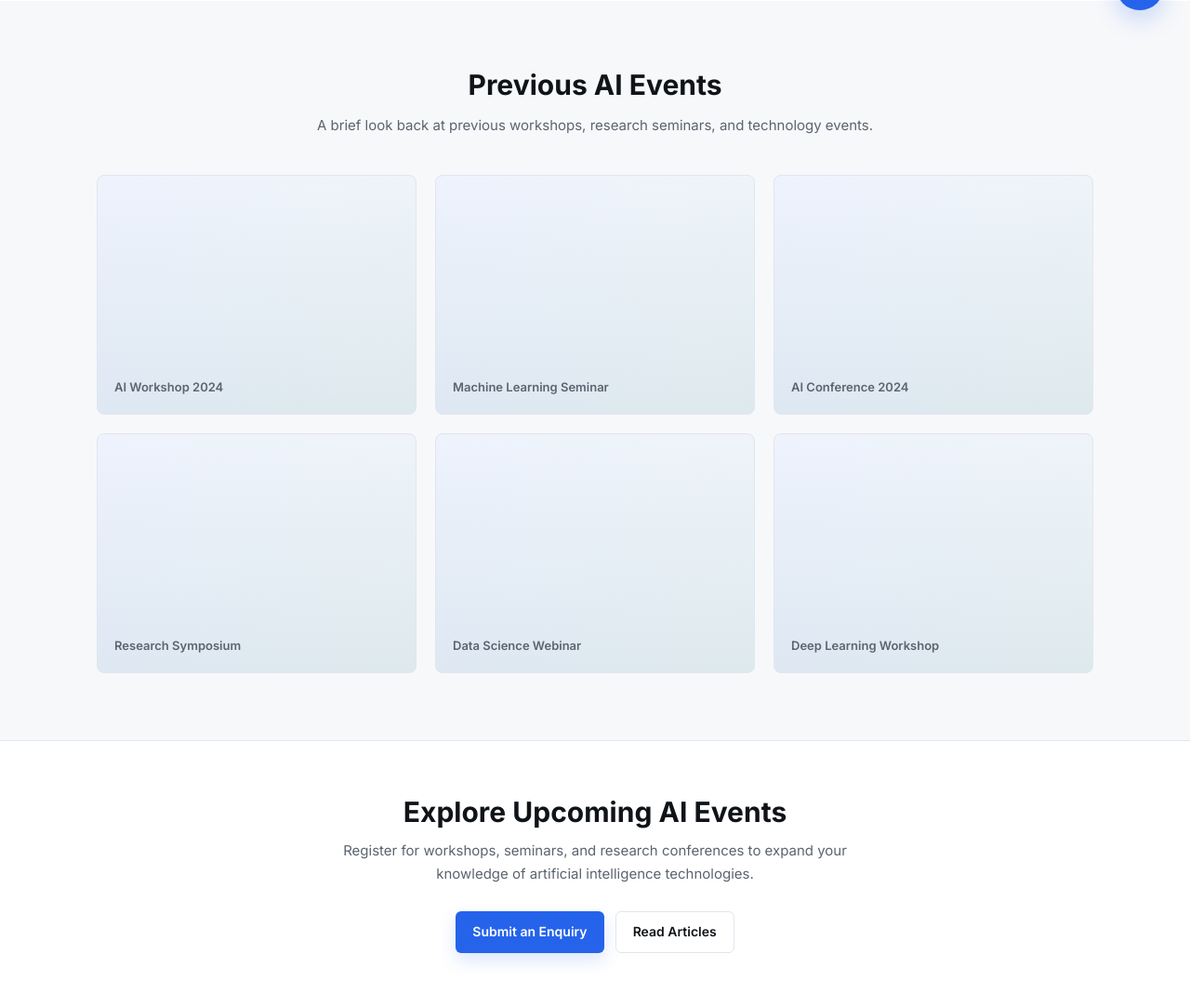
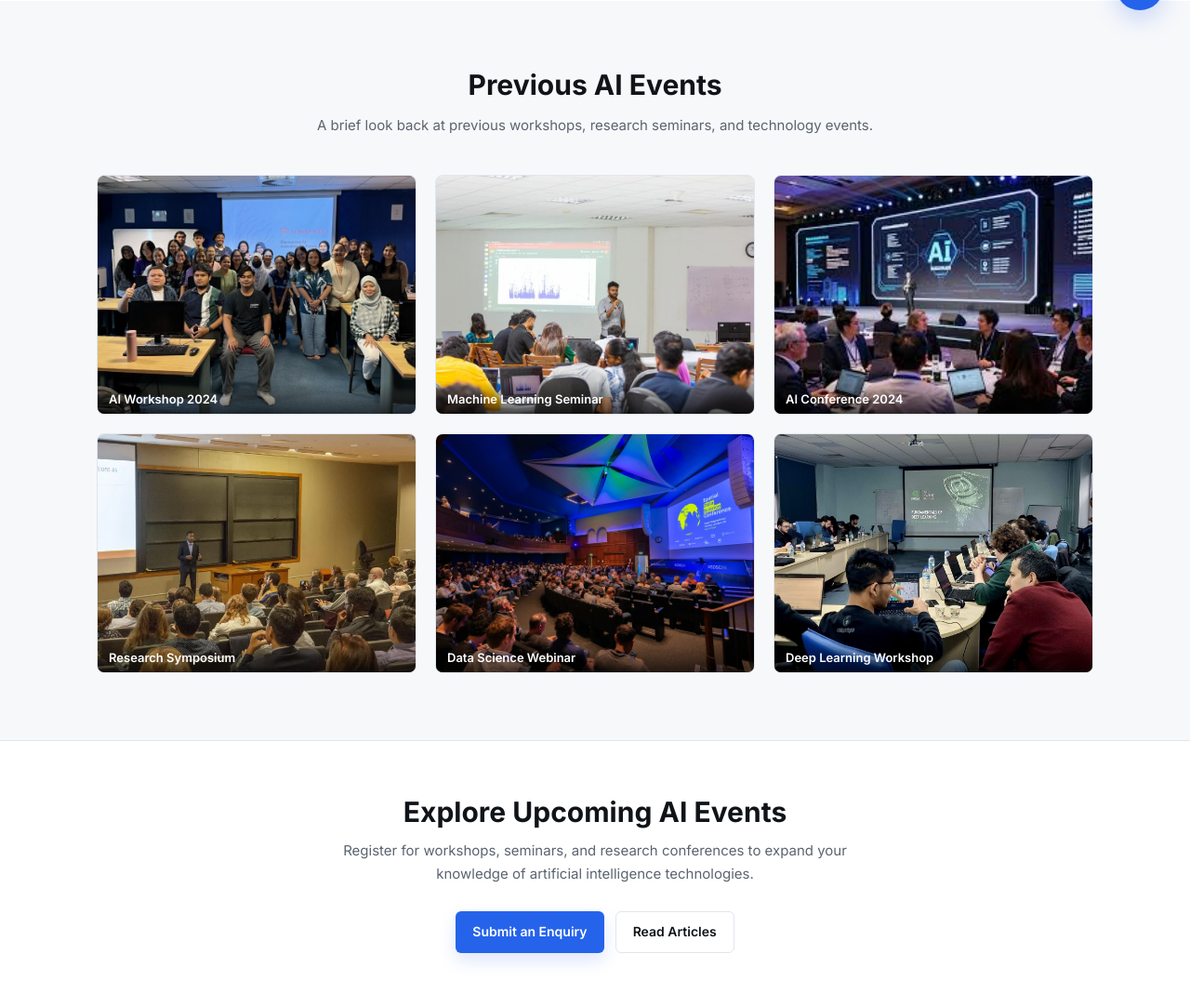
Before and after one commit to SabanamPoudel/Ai-Solutions1, a Django app: page /events/ in a window 1280 px wide. Shown: the part 761-1844 px from the top of the page at 93% size. Run offline with Django 5.2, Linux system fonts and the light colour scheme; data that the repository does not hold is empty.

Commit message:
Show fallback event gallery images

```diff
--- a/templates/events.html
+++ b/templates/events.html
@@ -96,12 +96,89 @@
           </div>
         </template>
         {% empty %}
-        <div class="gallery-item gallery-placeholder"><span>AI Workshop 2024</span></div>
-        <div class="gallery-item gallery-placeholder"><span>Machine Learning Seminar</span></div>
-        <div class="gallery-item gallery-placeholder"><span>AI Conference 2024</span></div>
-        <div class="gallery-item gallery-placeholder"><span>Research Symposium</span></div>
-        <div class="gallery-item gallery-placeholder"><span>Data Science Webinar</span></div>
-        <div class="gallery-item gallery-placeholder"><span>Deep Learning Workshop</span></div>
+        <button type="button" class="gallery-item gallery-item-clickable" data-template-id="fallback-event-ai-workshop">
+          <img src="{% static 'images/events/ai-workshop-2024.jpg' %}" alt="AI Workshop 2024">
+          <div class="gallery-item-caption">AI Workshop 2024</div>
+        </button>
+        <template id="fallback-event-ai-workshop">
+          <span class="event-type">Workshop</span>
+          <h2 class="site-modal-title">AI Workshop 2024</h2>
+          <p class="event-location">Previous Event</p>
+          <p class="site-modal-text">A hands-on workshop introducing practical artificial intelligence concepts and tools.</p>
+          <div class="event-modal-gallery">
+            <img src="{% static 'images/events/ai-workshop-2024.jpg' %}" alt="AI Workshop 2024">
+          </div>
+        </template>
+
+        <button type="button" class="gallery-item gallery-item-clickable" data-template-id="fallback-event-machine-learning">
+          <img src="{% static 'images/events/machine-learning-seminar.jpg' %}" alt="Machine Learning Seminar">
+          <div class="gallery-item-caption">Machine Learning Seminar</div>
+        </button>
+        <template id="fallback-event-machine-learning">
+          <span class="event-type">Seminar</span>
+          <h2 class="site-modal-title">Machine Learning Seminar</h2>
+          <p class="event-location">Previous Event</p>
+          <p class="site-modal-text">A seminar covering machine learning foundations, model training, and applied research topics.</p>
+          <div class="event-modal-gallery">
+            <img src="{% static 'images/events/machine-learning-seminar.jpg' %}" alt="Machine Learning Seminar">
+          </div>
+        </template>
+
+        <button type="button" class="gallery-item gallery-item-clickable" data-template-id="fallback-event-ai-conference">
+          <img src="{% static 'images/events/ai-conference-2024.jpg' %}" alt="AI Conference 2024">
+          <div class="gallery-item-caption">AI Conference 2024</div>
+        </button>
+        <template id="fallback-event-ai-conference">
+          <span class="event-type">Conference</span>
+          <h2 class="site-modal-title">AI Conference 2024</h2>
+          <p class="event-location">Previous Event</p>
+          <p class="site-modal-text">A conference bringing together students, researchers, and practitioners to discuss AI progress.</p>
+          <div class="event-modal-gallery">
+            <img src="{% static 'images/events/ai-conference-2024.jpg' %}" alt="AI Conference 2024">
+          </div>
+        </template>
+
+        <button type="button" class="gallery-item gallery-item-clickable" data-template-id="fallback-event-research-symposium">
+          <img src="{% static 'images/events/research-symposium.webp' %}" alt="Research Symposium">
+          <div class="gallery-item-caption">Research Symposium</div>
+        </button>
+        <template id="fallback-event-research-symposium">
+          <span class="event-type">Symposium</span>
+          <h2 class="site-modal-title">Research Symposium</h2>
+          <p class="event-location">Previous Event</p>
+          <p class="site-modal-text">A research-focused event exploring intelligent systems, analytics, and emerging AI methods.</p>
+          <div class="event-modal-gallery">
+            <img src="{% static 'images/events/research-symposium.webp' %}" alt="Research Symposium">
+          </div>
+        </template>
+
+        <button type="button" class="gallery-item gallery-item-clickable" data-template-id="fallback-event-data-science">
+          <img src="{% static 'images/events/data-science-webinar.jpg' %}" alt="Data Science Webinar">
+          <div class="gallery-item-caption">Data Science Webinar</div>
+        </button>
+        <template id="fallback-event-data-science">
+          <span class="event-type">Webinar</span>
+          <h2 class="site-modal-title">Data Science Webinar</h2>
+          <p class="event-location">Previous Event</p>
+          <p class="site-modal-text">An online session focused on data analysis, visualisation, and evidence-based decision making.</p>
+          <div class="event-modal-gallery">
+            <img src="{% static 'images/events/data-science-webinar.jpg' %}" alt="Data Science Webinar">
+          </div>
+        </template>
+
+        <button type="button" class="gallery-item gallery-item-clickable" data-template-id="fallback-event-deep-learning">
+          <img src="{% static 'images/events/deep-learning-workshop.jpg' %}" alt="Deep Learning Workshop">
+          <div class="gallery-item-caption">Deep Learning Workshop</div>
+        </button>
+        <template id="fallback-event-deep-learning">
+          <span class="event-type">Workshop</span>
+          <h2 class="site-modal-title">Deep Learning Workshop</h2>
+          <p class="event-location">Previous Event</p>
+          <p class="site-modal-text">A technical workshop introducing neural networks and deep learning workflows.</p>
+          <div class="event-modal-gallery">
+            <img src="{% static 'images/events/deep-learning-workshop.jpg' %}" alt="Deep Learning Workshop">
+          </div>
+        </template>
         {% endfor %}
       </div>
     </div>
```
